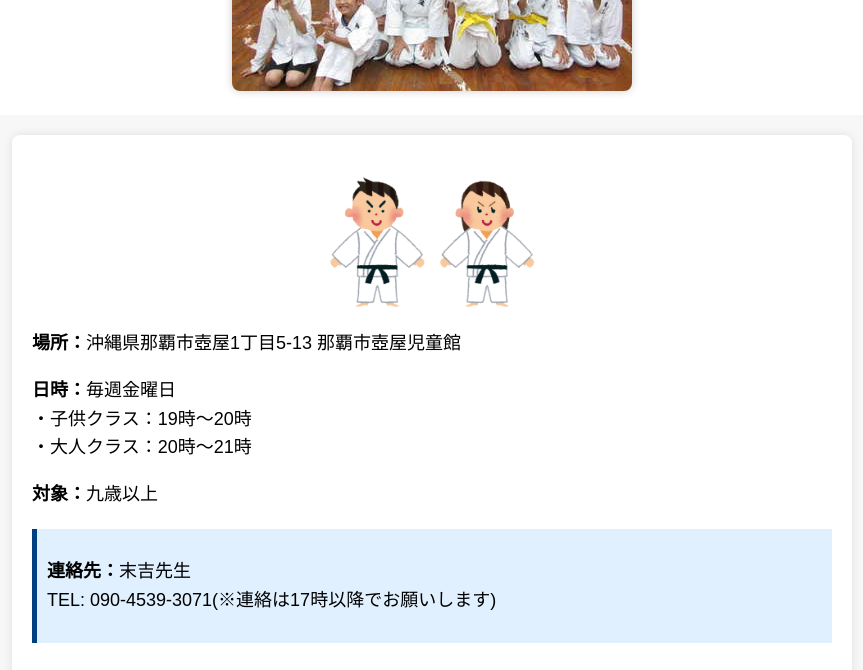
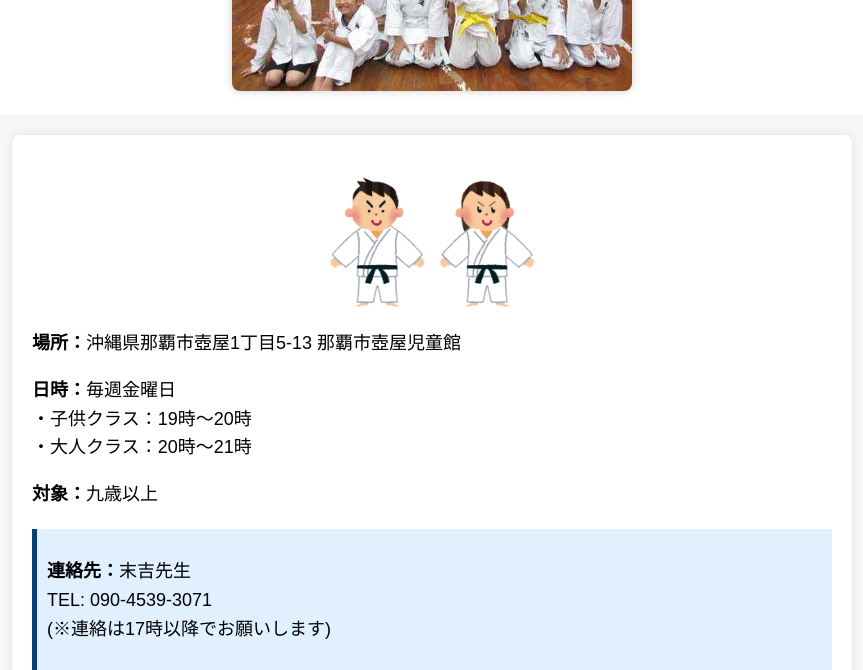
Before and after one commit to SomeHow4696/-, a plain HTML site: page index.html in a window 1280 px wide. Shown: the part 439-1109 px from the top of the page, without its empty margins (208-1071 px from the left). Drawn offline with Linux system fonts and the light colour scheme.

Commit message:
Update index.html

```diff
--- a/index.html
+++ b/index.html
@@ -111,7 +111,8 @@
 
     <div class="contact">
       <p><strong>連絡先：</strong>末吉先生<br>
-      TEL: 090-4539-3071(※連絡は17時以降でお願いします)</p>
+      TEL: 090-4539-3071<br>
+      (※連絡は17時以降でお願いします)</p>
     </div>
 
     <div class="map">
```
